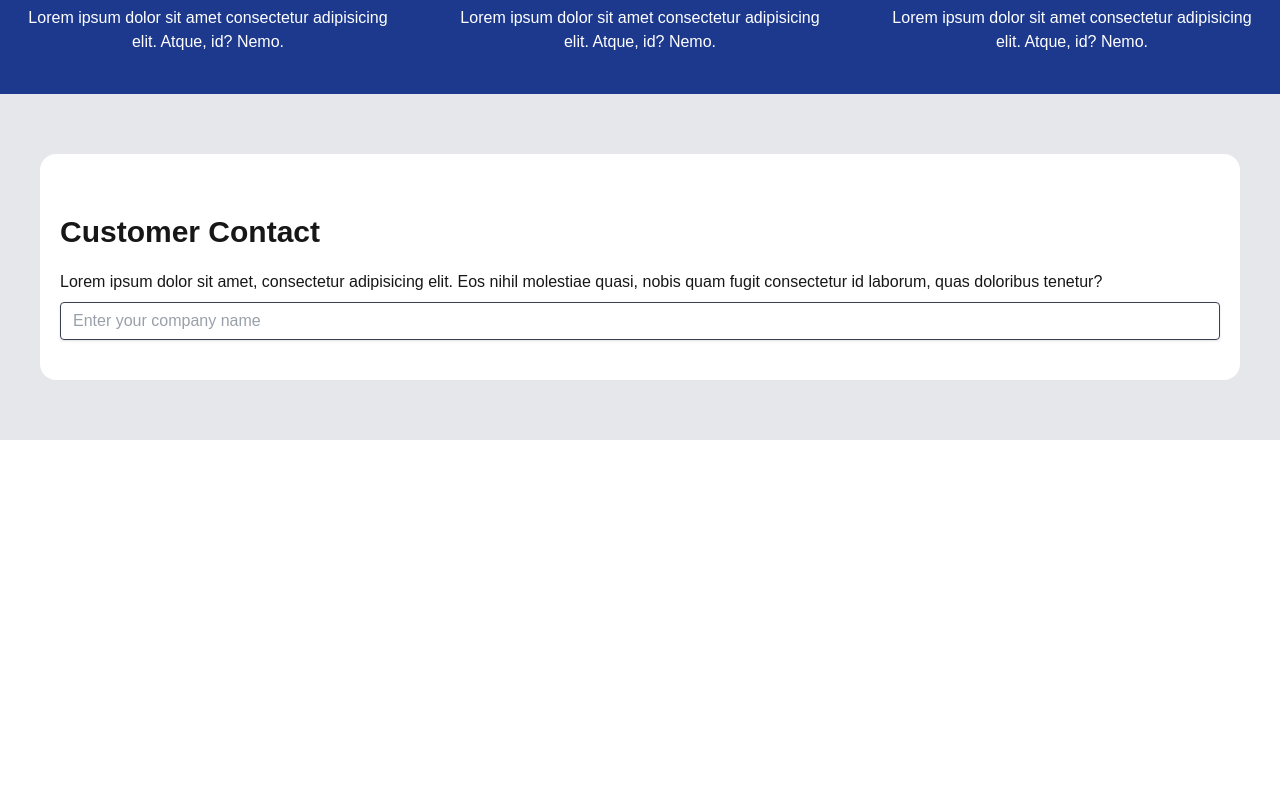
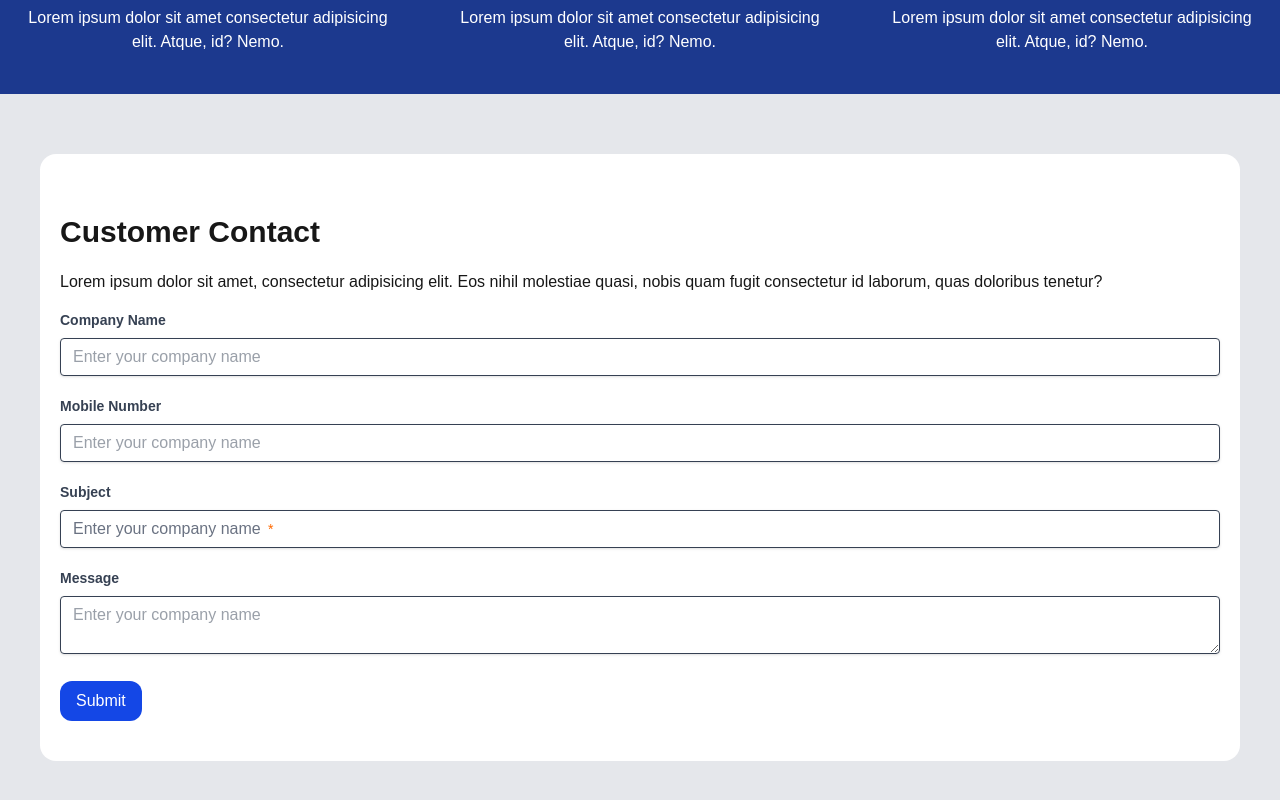
Before and after one commit to AhmedShonon/PracticeProject, a Next.js app: page / in a window 1280 px wide. Shown: the part 408-1208 px from the top of the page. Before the commit the page ends 848 px from the top, so only its background shows below. Built offline with nearby package versions, Linux system fonts and the light colour scheme.

Commit message:
form added

```diff
--- a/app/components/CustomerForm.jsx
+++ b/app/components/CustomerForm.jsx
@@ -1,6 +1,13 @@
-import React from 'react'
+"use client";
+import React, { useState } from "react";
 
 const CustomerForm = () => {
+  const [cname, setCname] = useState("");
+
+  const handleSubmit = () => {
+    console.log("Form Sumitted");
+  };
+
   return (
     <div>
       <div className="bg-gray-200 p-10">
@@ -11,22 +18,83 @@ const CustomerForm = () => {
             molestiae quasi, nobis quam fugit consectetur id laborum, quas
             doloribus tenetur?
           </p>
-          <form action="">
+          <div className="pt-4 ">
+            <form onSubmit={handleSubmit} className="space-y-5">
+              <div>
                 <label
                   htmlFor="companyName"
                   className="block text-gray-700 text-sm font-bold mb-2"
-            ></label>
+                >
+                  Company Name
+                </label>
+                <input
+                  value={cname}
+                  id="companyName"
+                  type="text"
+                  onChange={() => setCname(value)}
+                  placeholder="Enter your company name"
+                  className="shadow appearance-none border rounded w-full py-2 px-3 text-gray-700 leading-tight focus:outline-none focus:shadow-outline"
+                />
+              </div>
+              <div>
+                <label
+                  htmlFor="companyName"
+                  className="block text-gray-700 text-sm font-bold mb-2"
+                >
+                  Mobile Number
+                </label>
                 <input
                   id="companyName"
                   type="text"
                   placeholder="Enter your company name"
                   className="shadow appearance-none border rounded w-full py-2 px-3 text-gray-700 leading-tight focus:outline-none focus:shadow-outline"
                 />
+              </div>
+              <div>
+                <label
+                  htmlFor="companyName"
+                  className="block text-gray-700 text-sm font-bold mb-2"
+                >
+                  Subject
+                </label>
+                <div className="relative inline-block w-full ">
+                  <input
+                    type="text"
+                    className="shadow appearance-none border rounded w-full py-2 px-3 text-gray-700 leading-tight focus:outline-none focus:shadow-outline placeholder:text-gray-500"
+                    placeholder="Enter your company name"
+                  />
+                  <span className="absolute top-1/2 left-52 transform -translate-y-1/2 text-orange-500 text-sm">
+                    *
+                  </span>
+                </div>
+              </div>
+              <div>
+                <label
+                  htmlFor="companyName"
+                  className="block text-gray-700 text-sm font-bold mb-2"
+                >
+                  Message
+                </label>
+                <textarea
+                  required
+                  id="companyName"
+                  type="text"
+                  placeholder="Enter your company name"
+                  className="shadow appearance-none border rounded w-full py-2 px-3 text-gray-700 leading-tight focus:outline-none focus:shadow-outline"
+                />
+              </div>
+              <button
+                type="submit"
+                className="min-h-10 bg-blue-700 text-white min-w-12 px-4 rounded-xl"
+              >
+                Submit
+              </button>
             </form>
           </div>
         </div>
       </div>
+    </div>
   );
-}
+};
 
-export default CustomerForm
+export default CustomerForm;
```
Also changed, not shown: app/components/ShundarbanForm.jsx (+11 -12 lines). Lines whose indentation alone changed are shown as unchanged.
